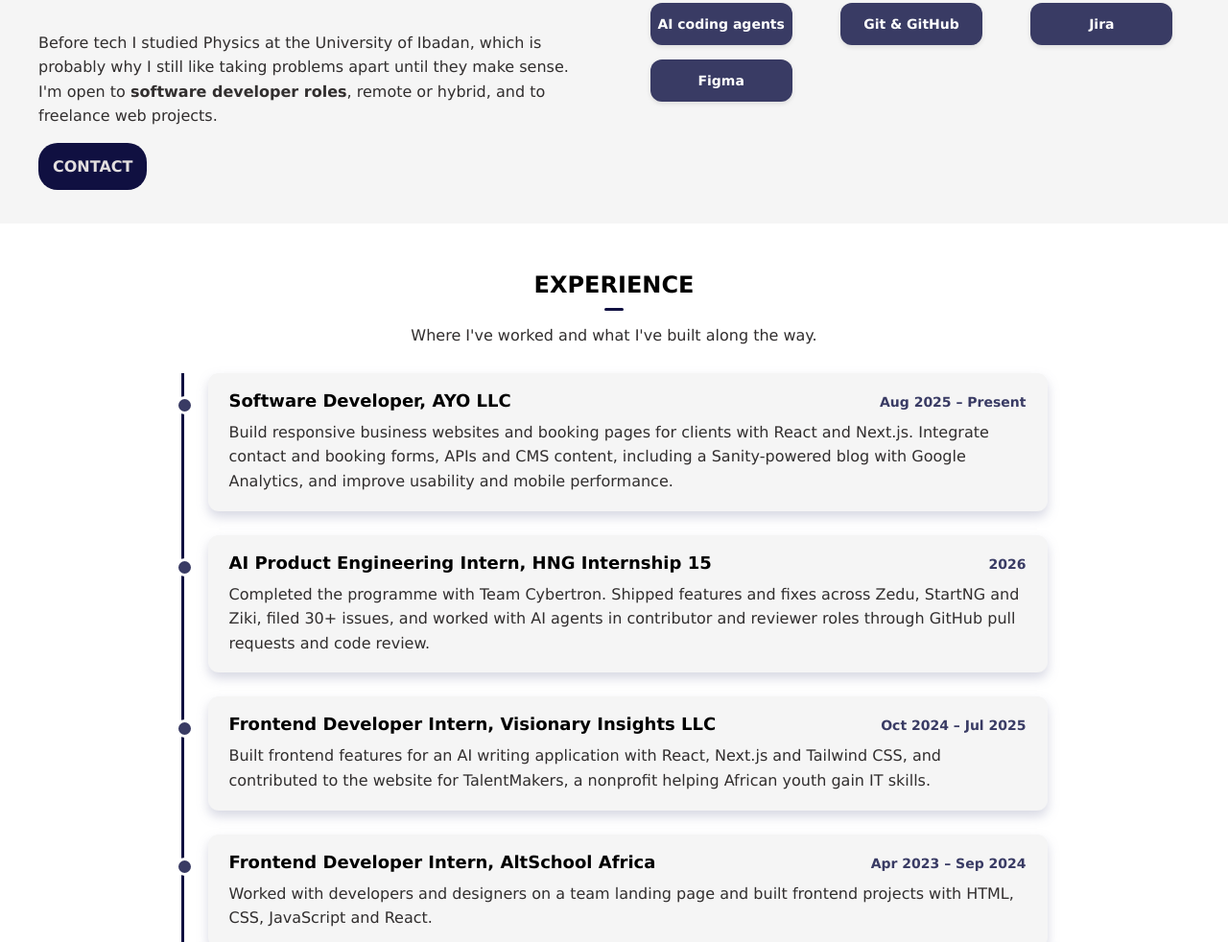
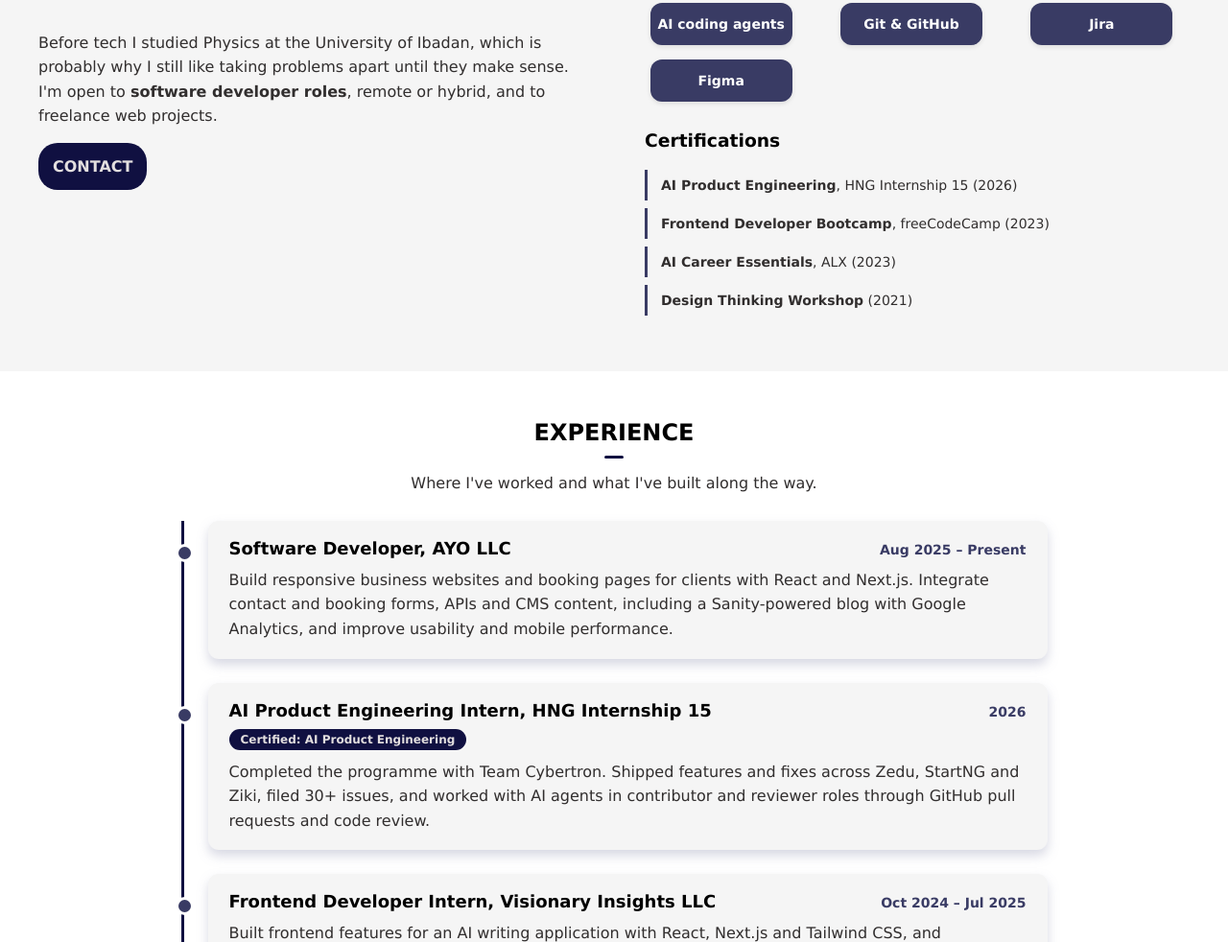
Before and after one commit to Mariahnikee/portfolio, a plain HTML site: page index.html in a window 1280 px wide. Shown: the part 935-1917 px from the top of the page at 96% size. Drawn offline with nearby package versions, Linux system fonts and the light colour scheme.

Commit message:
Add HNG AI Product Engineering certificate
- Certified badge on the HNG Internship 15 experience entry
- New Certifications list in the About section

Co-Authored-By: Claude Opus 5.5 <noreply@anthropic.com>

```diff
--- a/index.html
+++ b/index.html
@@ -17,7 +17,7 @@
     <meta property="og:image:alt" content="Shoyemi Maria, Software Developer">
     <meta name="twitter:card" content="summary_large_image">
     <link rel="icon" href="assets/favicon.svg" type="image/svg+xml">
-    <link rel="stylesheet" href="style.css?v=5"/>
+    <link rel="stylesheet" href="style.css?v=6"/>
     <script type="application/ld+json">
     {
       "@context": "https://schema.org",
@@ -122,6 +122,13 @@
                     <li class="skills">Jira</li>
                     <li class="skills">Figma</li>
                     </ul>
+                    <h3 class="cert-heading">Certifications</h3>
+                    <ul class="certs">
+                    <li><b>AI Product Engineering</b>, HNG Internship 15 (2026)</li>
+                    <li><b>Frontend Developer Bootcamp</b>, freeCodeCamp (2023)</li>
+                    <li><b>AI Career Essentials</b>, ALX (2023)</li>
+                    <li><b>Design Thinking Workshop</b> (2021)</li>
+                    </ul>
                 </div>
             </div>
         </div>
@@ -140,6 +147,7 @@
                 </li>
                 <li class="job">
                     <div class="job-head"><h3>AI Product Engineering Intern, HNG Internship 15</h3><span class="job-date">2026</span></div>
+                    <span class="cert-badge">Certified: AI Product Engineering</span>
                     <p>Completed the programme with Team Cybertron. Shipped features and fixes across Zedu, StartNG and Ziki, filed 30+ issues,
                     and worked with AI agents in contributor and reviewer roles through GitHub pull requests and code review.</p>
                 </li>
--- a/style.css
+++ b/style.css
@@ -1202,3 +1202,45 @@ a:focus-visible, button:focus-visible, input:focus-visible, textarea:focus-visib
     margin-top: 5px;
   }
 }
+
+/* certifications */
+.cert-badge{
+  display: inline-block;
+  margin: -4px 0 10px;
+  padding: 4px 12px;
+  background: rgb(16, 16, 65);
+  color: rgb(227, 223, 223);
+  border-radius: 12px;
+  font-family: Geneva, Verdana, sans-serif;
+  font-size: 12px;
+  font-weight: bold;
+}
+.cert-heading{
+  margin: 30px 0 12px 12px;
+  text-align: left;
+}
+.certs{
+  margin: 0;
+  padding: 0 0 0 12px;
+  list-style: none;
+  text-align: left;
+}
+.certs li{
+  padding: 8px 0 8px 14px;
+  border-left: 3px solid #393b64;
+  margin-bottom: 8px;
+  font-family: 'Lucida Sans', 'Lucida Grande', Geneva, Verdana, sans-serif;
+  font-size: 14px;
+  color: rgb(49, 46, 46);
+}
+@media screen and (max-width: 768px) {
+  .cert-heading{
+    text-align: center;
+    margin-left: 0;
+  }
+  .certs{
+    max-width: 350px;
+    margin: 0 auto;
+    padding: 0;
+  }
+}
```
